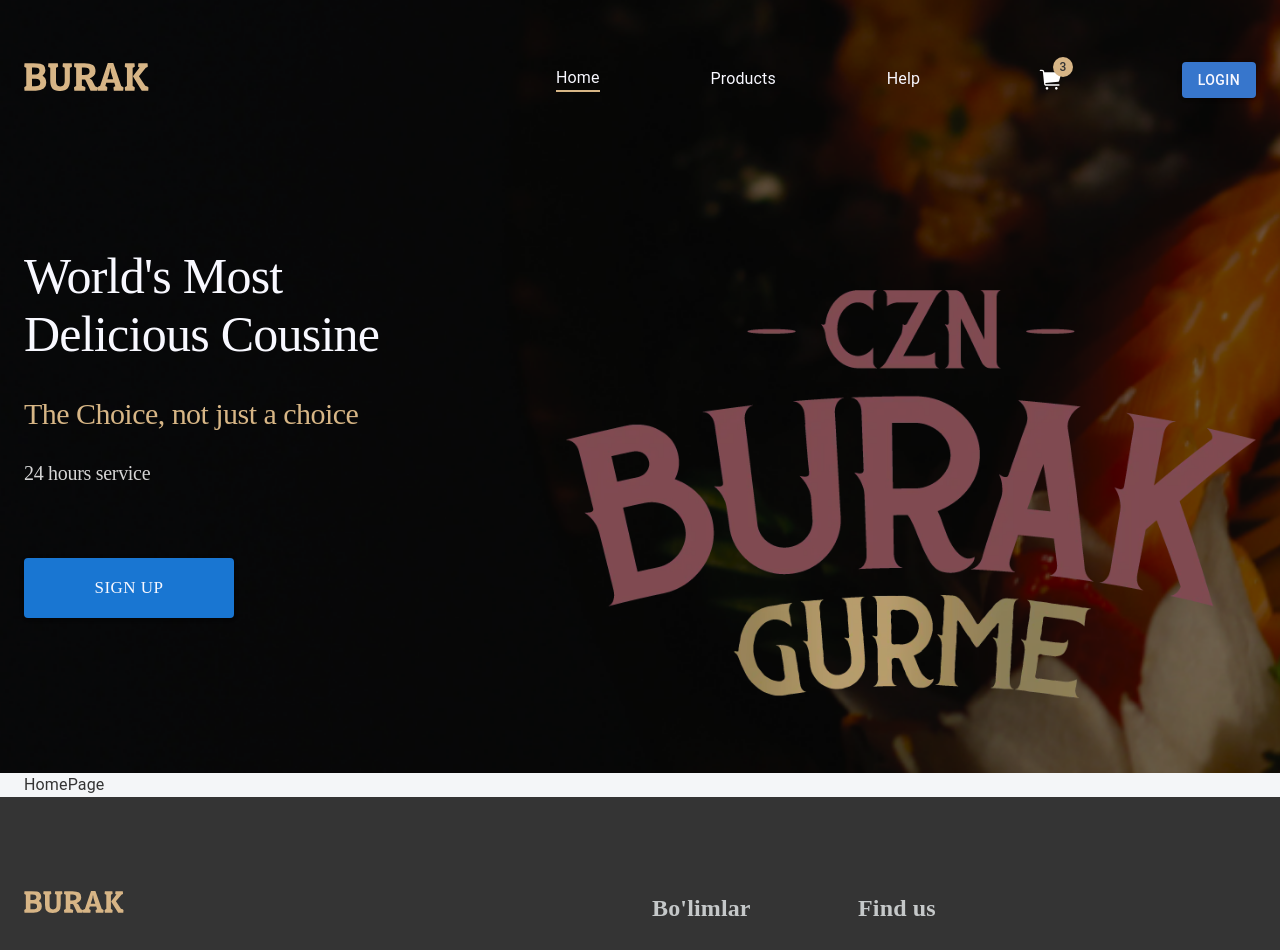
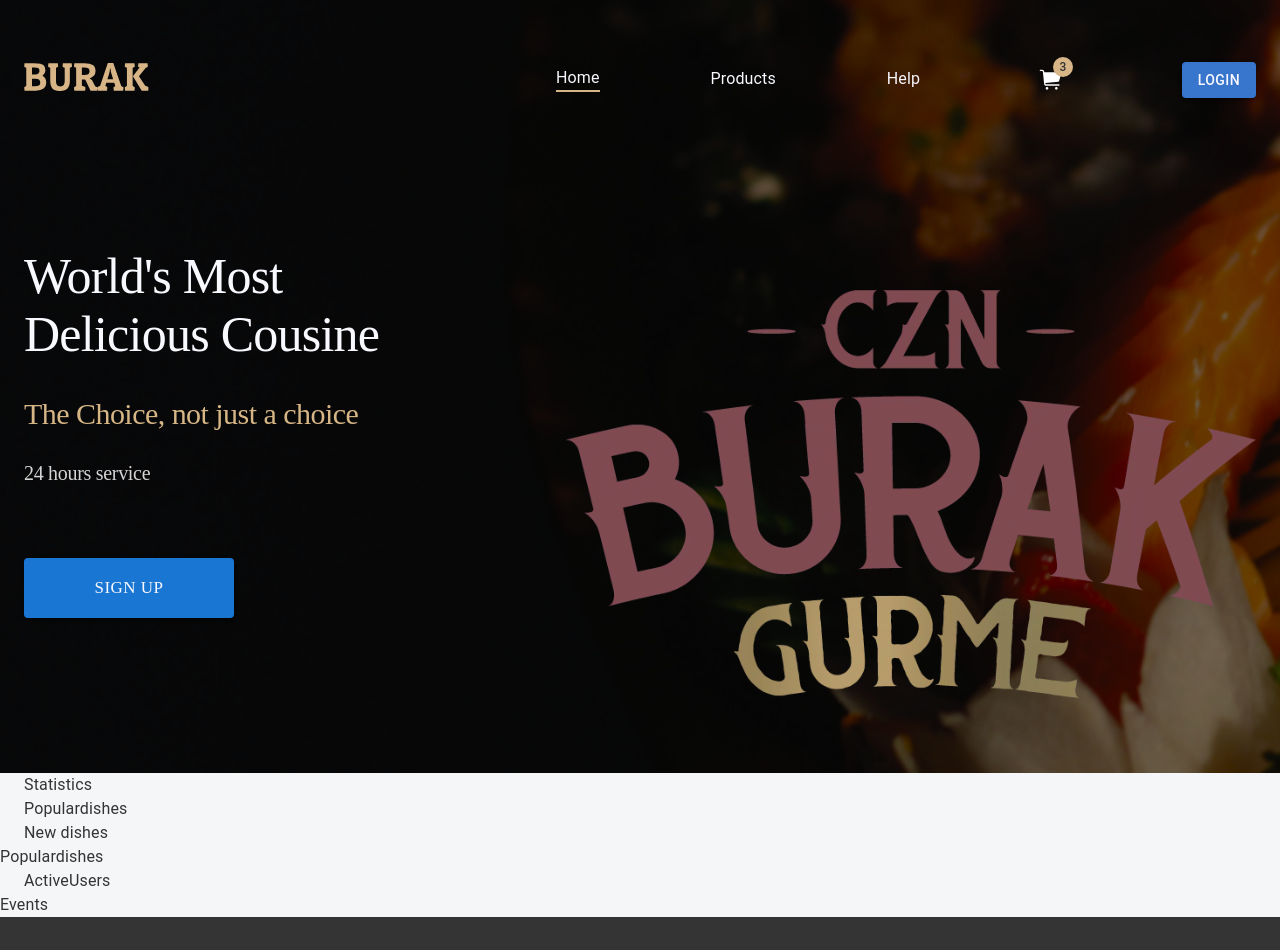
Before and after one commit to Rivenn-AI/Burak-react, a React (Create React App) app: page / in a window 1280 px wide. Shown: the top 950 px of the page. Built offline with nearby package versions, Linux system fonts and the light colour scheme.

Commit message:
homepage releted sectional companent

```diff
--- /dev/null
+++ b/src/app/screens/homePage/ActiveUsers.tsx
@@ -0,0 +1,10 @@
+import React from "react";
+import { Container } from "@mui/material";
+
+export default function ActiveUsers() {
+  return (
+    <div>
+      <Container>ActiveUsers</Container>
+    </div>
+  );
+}
--- /dev/null
+++ b/src/app/screens/homePage/Advertisement.tsx
@@ -0,0 +1,4 @@
+import React from "react";
+export default function Advertisement() {
+  return <div>Populardishes</div>;
+}
--- /dev/null
+++ b/src/app/screens/homePage/Events.tsx
@@ -0,0 +1,4 @@
+import React from "react";
+export default function Events() {
+  return <div>Events</div>;
+}
--- /dev/null
+++ b/src/app/screens/homePage/NewDishes.tsx
@@ -0,0 +1,10 @@
+import React from "react";
+import { Container } from "@mui/material";
+
+export default function NewDishes() {
+  return (
+    <div>
+      <Container>New dishes</Container>
+    </div>
+  );
+}
--- /dev/null
+++ b/src/app/screens/homePage/PopularDishes.tsx
@@ -0,0 +1,10 @@
+import React from "react";
+import { Container } from "@mui/material";
+
+export default function PopularDishes() {
+  return (
+    <div>
+      <Container>Populardishes</Container>
+    </div>
+  );
+}
--- /dev/null
+++ b/src/app/screens/homePage/Statistics.tsx
@@ -0,0 +1,10 @@
+import React from "react";
+import { Container } from "@mui/material";
+
+export default function Statistics() {
+  return (
+    <div>
+      <Container>Statistics</Container>
+    </div>
+  );
+}
--- a/src/app/screens/homePage/index.tsx
+++ b/src/app/screens/homePage/index.tsx
@@ -1,5 +1,22 @@
+import React from "react";
+import { Event } from "@mui/icons-material";
 import { Container } from "@mui/material";
+import ActiveUsers from "./ActiveUsers";
+import Advertisement from "./Advertisement";
+import Events from "./Events";
+import NewDishes from "./NewDishes";
+import PopularDishes from "./PopularDishes";
+import Statistics from "./Statistics";
 
 export default function HomePage() {
-  return <Container>HomePage</Container>;
+  return (
+    <div className={"homepage"}>
+      <Statistics />
+      <PopularDishes />
+      <NewDishes />
+      <Advertisement />
+      <ActiveUsers />
+      <Events />
+    </div>
+  );
 }
--- /dev/null
+++ b/src/css/home.css
@@ -0,0 +1,4 @@
+.homepage {
+  width: 100%;
+  height: auto;
+}
```
